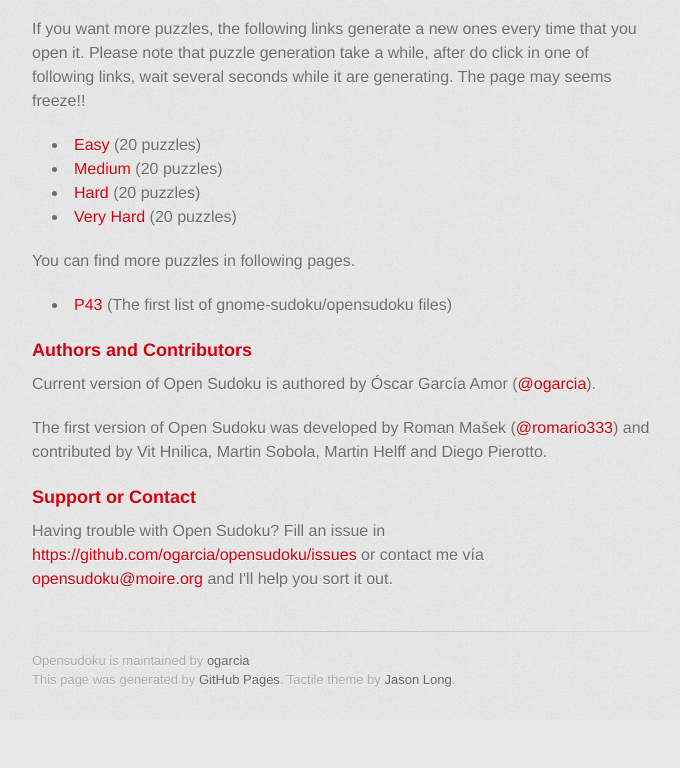
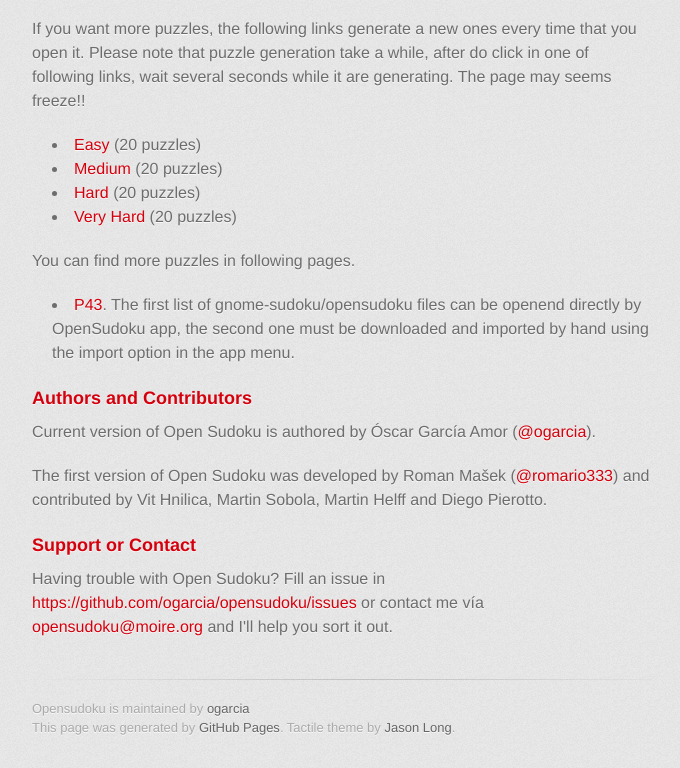
Before and after one commit to ogarcia/opensudoku, a plain HTML site: page index.html in a window 1280 px wide. Shown: the part 668-1436 px from the top of the page, without its empty margins (298-978 px from the left). Before the commit the page ends 1388 px from the top, so only its background shows below. Drawn offline with Linux system fonts and the light colour scheme; a web font is replaced by a local one.

Commit message:
Update index.html

```diff
--- a/index.html
+++ b/index.html
@@ -63,7 +63,7 @@
 <p>You can find more puzzles in following pages.</p>
 
 <ul>
-<li><a href="https://opensudoku.p43.eu/">P43</a> (The first list of gnome-sudoku/opensudoku files)</li>
+<li><a href="https://opensudoku.p43.eu/">P43</a>. The first list of gnome-sudoku/opensudoku files can be openend directly by OpenSudoku app, the second one must be downloaded and imported by hand using the import option in the app menu. </li>
 </ul>
 
 <h3><a name="authors-and-contributors" class="anchor" href="#authors-and-contributors"><span class="octicon octicon-link"></span></a>Authors and Contributors</h3>
```
